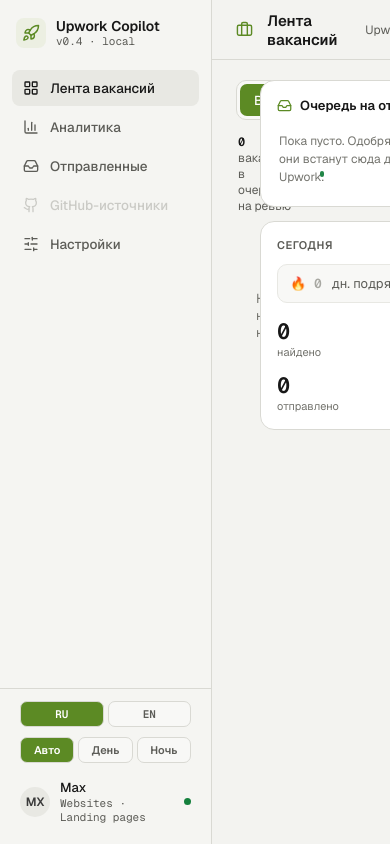
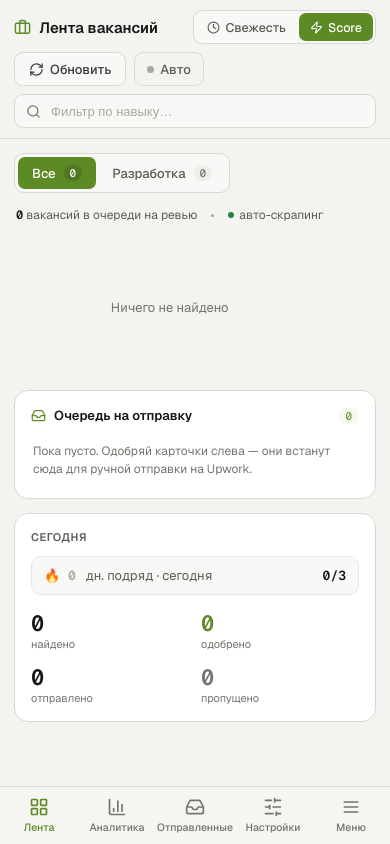
Before and after one commit to mirosvetly/up-copilot, a Django app: page / in a window 390 px wide. Run offline with Django 5.2, Linux system fonts and the light colour scheme; the visitor is signed in with stand-in values (Sample User, id 1); data comes from the database, SQL or seed files in the repository; data that the repository does not hold is empty; parts of the project's set-up code (start-up, migrations or seed data) failed here and were passed over.

Commit message:
feat: mobile layout with a bottom bar (like OMNAVI Planner)
Under 768px the sidebar becomes a drawer opened from the bar's Menu item;
Feed, Analytics, Sent and Settings sit in the bottom bar. Headers wrap,
side columns stack under the content, feed cards regroup (facts and score
on top, title and actions below), analytics grids collapse.

Co-Authored-By: Claude Opus 5.5 (1M context) <noreply@anthropic.com>

```diff
--- a/apps/jobs/templatetags/icons.py
+++ b/apps/jobs/templatetags/icons.py
@@ -8,6 +8,7 @@ from django.utils.safestring import mark_safe
 register = template.Library()
 
 ICONS = {
+    "menu": '<path d="M4 6h16"/><path d="M4 12h16"/><path d="M4 18h16"/>',
     "rocket": '<path d="M4.5 16.5c-1.5 1.26-2 5-2 5s3.74-.5 5-2c.71-.84.7-2.13-.09-2.91a2.18 2.18 0 0 0-2.91-.09z"/><path d="m12 15-3-3a22 22 0 0 1 2-3.95A12.88 12.88 0 0 1 22 2c0 2.72-.78 7.5-6 11a22.35 22.35 0 0 1-4 2z"/><path d="M9 12H4s.55-3.03 2-4c1.62-1.08 5 0 5 0"/><path d="M12 15v5s3.03-.55 4-2c1.08-1.62 0-5 0-5"/>',
     "shield-check": '<path d="M20 13c0 5-3.5 7.5-7.66 8.95a1 1 0 0 1-.67-.01C7.5 20.5 4 18 4 13V6a1 1 0 0 1 1-1c2 0 4.5-1.2 6.24-2.72a1.17 1.17 0 0 1 1.52 0C14.51 3.81 17 5 19 5a1 1 0 0 1 1 1z"/><path d="m9 12 2 2 4-4"/>',
     "search": '<circle cx="11" cy="11" r="8"/><path d="m21 21-4.3-4.3"/>',
--- a/templates/analytics/analytics.html
+++ b/templates/analytics/analytics.html
@@ -15,7 +15,7 @@
 {% endblock %}
 {% block main %}
 <div style="display:flex;flex-direction:column;height:100%;min-height:0">
-  <div style="height:60px;flex:none;display:flex;align-items:center;gap:14px;padding:0 24px;border-bottom:1px solid var(--line)">
+  <div class="uc-head" style="height:60px;flex:none;display:flex;align-items:center;gap:14px;padding:0 24px;border-bottom:1px solid var(--line)">
     <span style="display:inline-flex">{% icon "bar-chart" 17 "var(--accent)" %}</span>
     <div style="font-size:15px;font-weight:600">{% trans "Аналитика" %}</div>
     <div style="width:1px;height:18px;background:var(--line)"></div>
@@ -92,7 +92,7 @@
         {% if money.entries %}
         <div style="margin-top:12px;display:flex;flex-direction:column">
           {% for e in money.entries %}
-          <div style="display:flex;align-items:center;gap:12px;padding:7px 0;border-top:1px solid var(--bg2);font-size:12.5px">
+          <div class="uc-wrap-m" style="display:flex;align-items:center;gap:12px;padding:7px 0;border-top:1px solid var(--bg2);font-size:12.5px">
             <span style="font-family:'Geist Mono',ui-monospace,Menlo,monospace;color:var(--muted2);width:84px">{{ e.date|date:"d.m.Y" }}</span>
             <span style="width:130px;color:var(--fg3)">{{ e.get_kind_display }}</span>
             <span style="font-family:'Geist Mono',ui-monospace,Menlo,monospace;width:80px;color:{% if e.kind == 'income' %}var(--green){% else %}var(--fg){% endif %}">{% if e.kind == 'income' %}+{% endif %}${{ e.usd|floatformat:2 }}</span>
--- a/templates/base.html
+++ b/templates/base.html
@@ -2,7 +2,7 @@
 <html lang="ru">
 <head>
 <meta charset="utf-8">
-<meta name="viewport" content="width=device-width, initial-scale=1">
+<meta name="viewport" content="width=device-width, initial-scale=1, viewport-fit=cover">
 <link rel="icon" href="{% static 'core/favicon.svg' %}?v=2" type="image/svg+xml">
 <link rel="icon" href="{% static 'core/favicon-64.png' %}?v=2" type="image/png" sizes="64x64">
 <link rel="apple-touch-icon" href="{% static 'core/apple-touch-icon.png' %}?v=2">
@@ -25,12 +25,39 @@
   input::placeholder{color:var(--dim)}
   @keyframes ucPulse{0%,100%{opacity:.55}50%{opacity:1}}
   @keyframes ucSpin{to{transform:rotate(360deg)}}
+  .uc-bottom,.uc-backdrop{display:none}
+  /* Phone: sidebar becomes a drawer, key sections move to a bottom bar, side columns stack. */
+  @media (max-width:768px){
+    .uc-shell{height:100dvh!important}
+    .uc-side{position:fixed;top:0;bottom:0;left:0;z-index:70;width:270px!important;transform:translateX(-100%);transition:transform .2s ease}
+    .uc-side.open{transform:none;box-shadow:0 0 40px rgba(0,0,0,.35)}
+    .uc-backdrop.open{display:block;position:fixed;inset:0;z-index:65;background:rgba(0,0,0,.4)}
+    .uc-main{padding-bottom:calc(58px + env(safe-area-inset-bottom))}
+    .uc-bottom{display:flex;position:fixed;left:0;right:0;bottom:0;z-index:60;height:calc(58px + env(safe-area-inset-bottom));padding-bottom:env(safe-area-inset-bottom);background:var(--bgx);border-top:1px solid var(--line)}
+    .uc-bottom a,.uc-bottom button{flex:1;display:flex;flex-direction:column;align-items:center;justify-content:center;gap:3px;font-size:10.5px;font-weight:500;color:var(--muted2);background:none;border:none;padding:0;cursor:pointer}
+    .uc-bottom .on{color:var(--accent)}
+    .uc-head{height:auto!important;min-height:52px;flex-wrap:wrap;padding:10px 14px!important;gap:8px!important}
+    .uc-hide-m{display:none!important}
+    .uc-search{width:100%!important;order:10}
+    .uc-cols{flex-direction:column!important;padding:14px!important;gap:14px!important}
+    .uc-rail{width:100%!important}
+    .uc-card-row{display:grid!important;grid-template-columns:1fr auto;gap:10px 12px!important}
+    .uc-card-left{width:auto!important;grid-column:1;grid-row:1;flex-direction:row!important;flex-wrap:wrap;align-items:baseline!important;gap:4px 10px!important}
+    .uc-card-right{grid-column:2;grid-row:1}
+    .uc-card-mid{grid-column:1/-1;grid-row:2}
+    .uc-card-mid [style*="gap:9px"] a,.uc-card-mid button{white-space:nowrap}  /* action buttons only, the title still wraps */
+    .uc-wrap-m{flex-wrap:wrap}
+    .uc-wrap-m span[style*="width:"]{width:auto!important}
+    .uc-main [style*="grid-template-columns:repeat(5"]{grid-template-columns:repeat(2,1fr)!important}
+    .uc-main [style*="grid-template-columns:1.15fr"]{grid-template-columns:1fr!important}
+    .uc-main [style*="padding:24px;max-width"]{padding:14px!important}
+  }
 </style>
 </head>
 <body>
-<div style="display:flex;height:100vh;width:100%;overflow:hidden;background:var(--bg);color:var(--fg)">
+<div class="uc-shell" style="display:flex;height:100vh;width:100%;overflow:hidden;background:var(--bg);color:var(--fg)">
 
-  <aside style="width:212px;flex:none;height:100%;display:flex;flex-direction:column;background:var(--bgx);border-right:1px solid var(--line)">
+  <aside class="uc-side" style="width:212px;flex:none;height:100%;display:flex;flex-direction:column;background:var(--bgx);border-right:1px solid var(--line)">
     <div style="display:flex;align-items:center;gap:10px;padding:18px 16px 16px">
       <span style="width:30px;height:30px;border-radius:8px;background:rgba(182,208,134,0.14);display:flex;align-items:center;justify-content:center;flex:none">{% icon "rocket" 18 "var(--accent)" %}</span>
       <div style="line-height:1.2;min-width:0">
@@ -95,9 +122,24 @@
     </div>
   </aside>
 
-  <main style="flex:1;min-width:0;height:100%;display:flex;flex-direction:column;overflow:hidden">
+  <main class="uc-main" style="flex:1;min-width:0;height:100%;display:flex;flex-direction:column;overflow:hidden">
     {% block main %}{% endblock %}
   </main>
+  <!-- phone only: bottom bar with the key sections, "Меню" opens the sidebar as a drawer -->
+  <div class="uc-backdrop" onclick="ucMenu(false)"></div>
+  <nav class="uc-bottom">
+    <a href="{% url 'jobs:feed' %}" class="{% if is_feed %}on{% endif %}">{% icon "layout-grid" 20 "currentColor" %}{% trans "Лента" %}</a>
+    <a href="{% url 'analytics:analytics' %}" class="{% if is_analytics %}on{% endif %}">{% icon "bar-chart" 20 "currentColor" %}{% trans "Аналитика" %}</a>
+    <a href="{% url 'jobs:sent' %}" class="{% if is_sent %}on{% endif %}">{% icon "inbox" 20 "currentColor" %}{% trans "Отправленные" %}</a>
+    <a href="{% url 'tracks:list' %}" class="{% if is_settings %}on{% endif %}">{% icon "sliders" 20 "currentColor" %}{% trans "Настройки" %}</a>
+    <button type="button" onclick="ucMenu(true)">{% icon "menu" 20 "currentColor" %}{% trans "Меню" %}</button>
+  </nav>
+  <script>
+  function ucMenu(open){
+    document.querySelector('.uc-side').classList.toggle('open', open);
+    document.querySelector('.uc-backdrop').classList.toggle('open', open);
+  }
+  </script>
 
 </div>
 </body>
--- a/templates/jobs/feed.html
+++ b/templates/jobs/feed.html
@@ -6,13 +6,13 @@
 <div style="display:flex;flex-direction:column;height:100%;min-height:0">
 
   <!-- header -->
-  <div style="height:60px;flex:none;display:flex;align-items:center;gap:14px;padding:0 24px;border-bottom:1px solid var(--line)">
+  <div class="uc-head" style="height:60px;flex:none;display:flex;align-items:center;gap:14px;padding:0 24px;border-bottom:1px solid var(--line)">
     <span style="display:inline-flex">{% icon "briefcase" 17 "var(--accent)" %}</span>
     <div style="font-size:15px;font-weight:600">{% if is_sent %}{% trans "Отправленные" %}{% else %}{% trans "Лента вакансий" %}{% endif %}</div>
-    <div style="width:1px;height:18px;background:var(--line)"></div>
-    <div style="font-size:12px;color:var(--muted)">Upwork</div>
+    <div class="uc-hide-m" style="width:1px;height:18px;background:var(--line)"></div>
+    <div class="uc-hide-m" style="font-size:12px;color:var(--muted)">Upwork</div>
     <div style="flex:1"></div>
-    <form method="get" style="display:flex;align-items:center;gap:8px;height:34px;padding:0 11px;border-radius:9px;background:var(--bg0);border:1px solid var(--line);width:230px">
+    <form method="get" class="uc-search" style="display:flex;align-items:center;gap:8px;height:34px;padding:0 11px;border-radius:9px;background:var(--bg0);border:1px solid var(--line);width:230px">
       <span style="display:inline-flex">{% icon "search" 15 "var(--muted2)" %}</span>
       <input name="q" value="{{ q }}" placeholder="{% trans "Фильтр по навыку…" %}" style="flex:1;background:transparent;border:none;outline:none;color:var(--fg);font-size:13px;min-width:0"/>
       <input type="hidden" name="sort" value="{{ sort }}"/>
@@ -52,7 +52,7 @@
   </div>
 
   <div style="flex:1;min-height:0;overflow:auto">
-    <div style="display:flex;gap:24px;padding:20px 24px 40px;max-width:1240px;margin:0 auto;align-items:flex-start">
+    <div class="uc-cols" style="display:flex;gap:24px;padding:20px 24px 40px;max-width:1240px;margin:0 auto;align-items:flex-start">
 
       <!-- feed column -->
       <div style="flex:1;min-width:0;display:flex;flex-direction:column;gap:14px">
@@ -123,9 +123,9 @@
           <div style="height:4px;width:100%;background:var(--bg3)"><div style="height:100%;width:{{ job.bar_pct }}%;background:{{ job.fresh_color }}"></div></div>
           <div style="padding:15px 18px 16px">
 
-            <div style="display:flex;align-items:flex-start;gap:20px">
+            <div class="uc-card-row" style="display:flex;align-items:flex-start;gap:20px">
               <!-- left: money and client facts, one per line -->
-              <div style="flex:none;width:190px;display:flex;flex-direction:column;align-items:flex-start;gap:7px;padding-top:1px">
+              <div class="uc-card-left" style="flex:none;width:190px;display:flex;flex-direction:column;align-items:flex-start;gap:7px;padding-top:1px">
                 <span style="font-size:18px;font-weight:700;font-family:'Geist Mono',ui-monospace,Menlo,monospace;color:var(--fg);line-height:1.1">{{ job.budget }}</span>
                 {% if job.country %}<span style="font-size:14px;font-weight:500;color:var(--fg2)">{{ job.flag }} {{ job.country }}</span>{% endif %}
                 {% if not job.verified %}<span style="display:inline-flex;align-items:center;gap:5px;font-size:12px;color:var(--red)">{% icon "alert-triangle" 13 "var(--red)" %}{% trans "Оплата не подтверждена" %}</span>{% endif %}
@@ -135,7 +135,7 @@
                 {% if job.level %}<span style="font-size:12px;color:{% if job.level == 'Expert' %}var(--red){% else %}var(--muted){% endif %}">{{ job.level }}</span>{% endif %}
               </div>
               <!-- middle: title, then actions -->
-              <div style="flex:1;min-width:0">
+              <div class="uc-card-mid" style="flex:1;min-width:0">
                 <a href="{% url 'jobs:detail' job.id %}" style="display:block;font-size:15.5px;font-weight:600;line-height:1.35;color:var(--fg)">{{ job.title }}</a>
             <!-- actions -->
             <div style="display:flex;align-items:center;gap:9px;margin-top:14px">
@@ -164,7 +164,7 @@
             </div>
               </div>
               <!-- right: score, then the age timer under it -->
-              <div style="flex:none;display:flex;flex-direction:column;align-items:flex-end;gap:11px">
+              <div class="uc-card-right" style="flex:none;display:flex;flex-direction:column;align-items:flex-end;gap:11px">
                 {% if job.scoring %}
                 <div style="display:flex;flex-direction:column;align-items:flex-end;gap:2px">
                   <div style="display:inline-flex;align-items:center;gap:6px;padding:3px 10px;border-radius:9px;background:rgba(245,158,11,0.1);border:1px solid rgba(245,158,11,0.32)">
@@ -198,7 +198,7 @@
       </div>
 
       <!-- right rail -->
-      <div style="width:284px;flex:none;display:flex;flex-direction:column;gap:14px">
+      <div class="uc-rail" style="width:284px;flex:none;display:flex;flex-direction:column;gap:14px">
         <div style="background:var(--bg1);border:1px solid var(--line);border-radius:14px;padding:16px">
           <div style="display:flex;align-items:center;gap:8px;margin-bottom:14px">
             <span style="display:inline-flex">{% icon "inbox" 15 "var(--accent)" %}</span>
--- a/templates/tracks/edit.html
+++ b/templates/tracks/edit.html
@@ -3,7 +3,7 @@
 {% block title %}{% if track %}{{ track.name }}{% else %}{% trans "Новый трек" %}{% endif %} · {% trans "Настройки" %} · Upwork Copilot{% endblock %}
 {% block main %}
 <div style="display:flex;flex-direction:column;height:100%;min-height:0">
-  <div style="height:60px;flex:none;display:flex;align-items:center;gap:12px;padding:0 24px;border-bottom:1px solid var(--line)">
+  <div class="uc-head" style="height:60px;flex:none;display:flex;align-items:center;gap:12px;padding:0 24px;border-bottom:1px solid var(--line)">
     <a href="{% url 'tracks:list' %}" style="display:inline-flex;color:var(--muted)">{% icon "chevron-left" 18 "var(--muted)" %}</a>
     <div style="font-size:15px;font-weight:600">{% if track %}{% blocktrans with name=track.name %}Трек: {{ name }}{% endblocktrans %}{% else %}{% trans "Новый трек" %}{% endif %}</div>
   </div>
--- a/templates/tracks/list.html
+++ b/templates/tracks/list.html
@@ -3,7 +3,7 @@
 {% block title %}{% trans "Настройки · Треки · Upwork Copilot" %}{% endblock %}
 {% block main %}
 <div style="display:flex;flex-direction:column;height:100%;min-height:0">
-  <div style="height:60px;flex:none;display:flex;align-items:center;gap:14px;padding:0 24px;border-bottom:1px solid var(--line)">
+  <div class="uc-head" style="height:60px;flex:none;display:flex;align-items:center;gap:14px;padding:0 24px;border-bottom:1px solid var(--line)">
     <span style="display:inline-flex">{% icon "sliders" 17 "var(--accent)" %}</span>
     <div style="font-size:15px;font-weight:600">{% trans "Треки — персоны для откликов" %}</div>
     <div style="flex:1"></div>
```
Also changed, not shown: templates/jobs/detail.html (+5 -5 lines).
